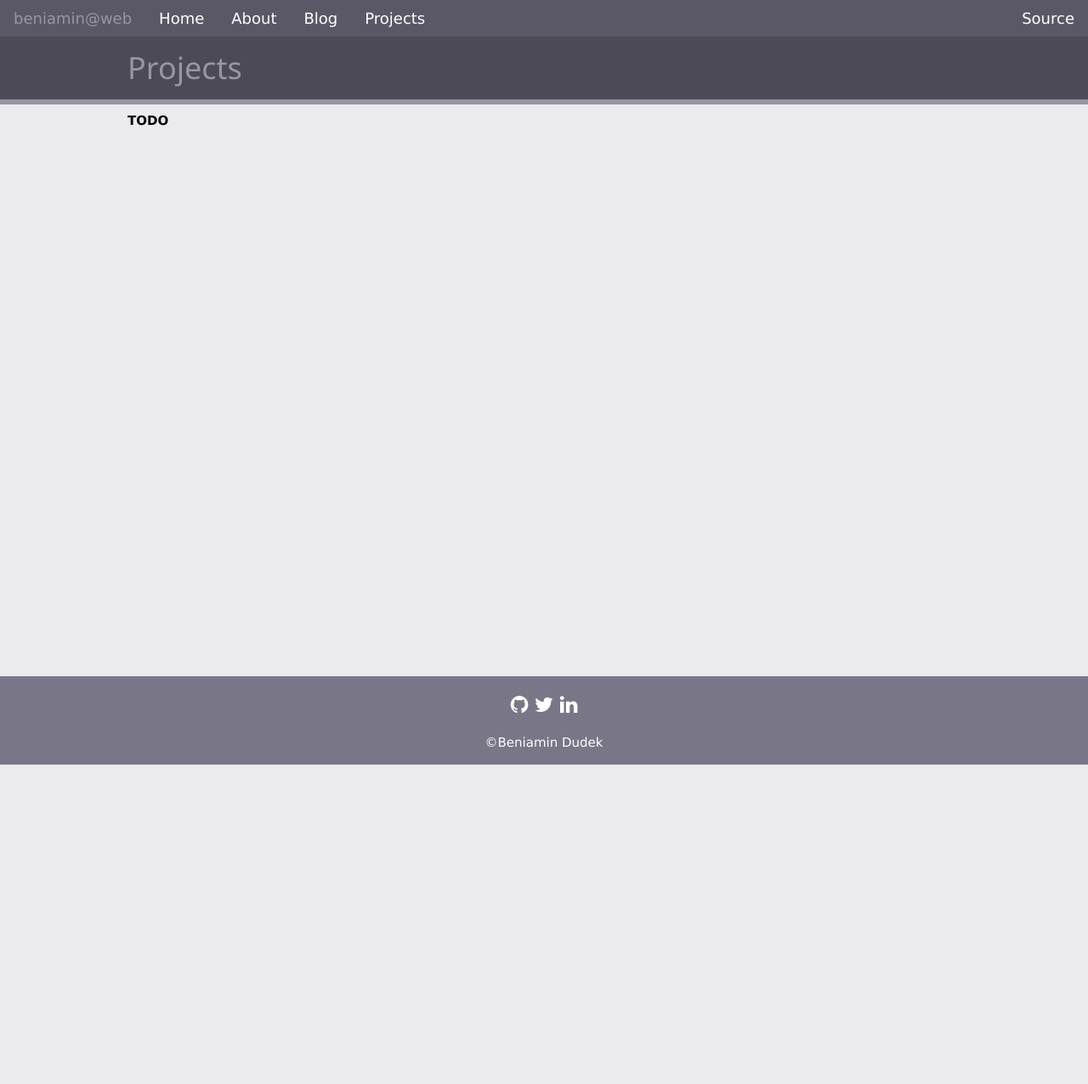
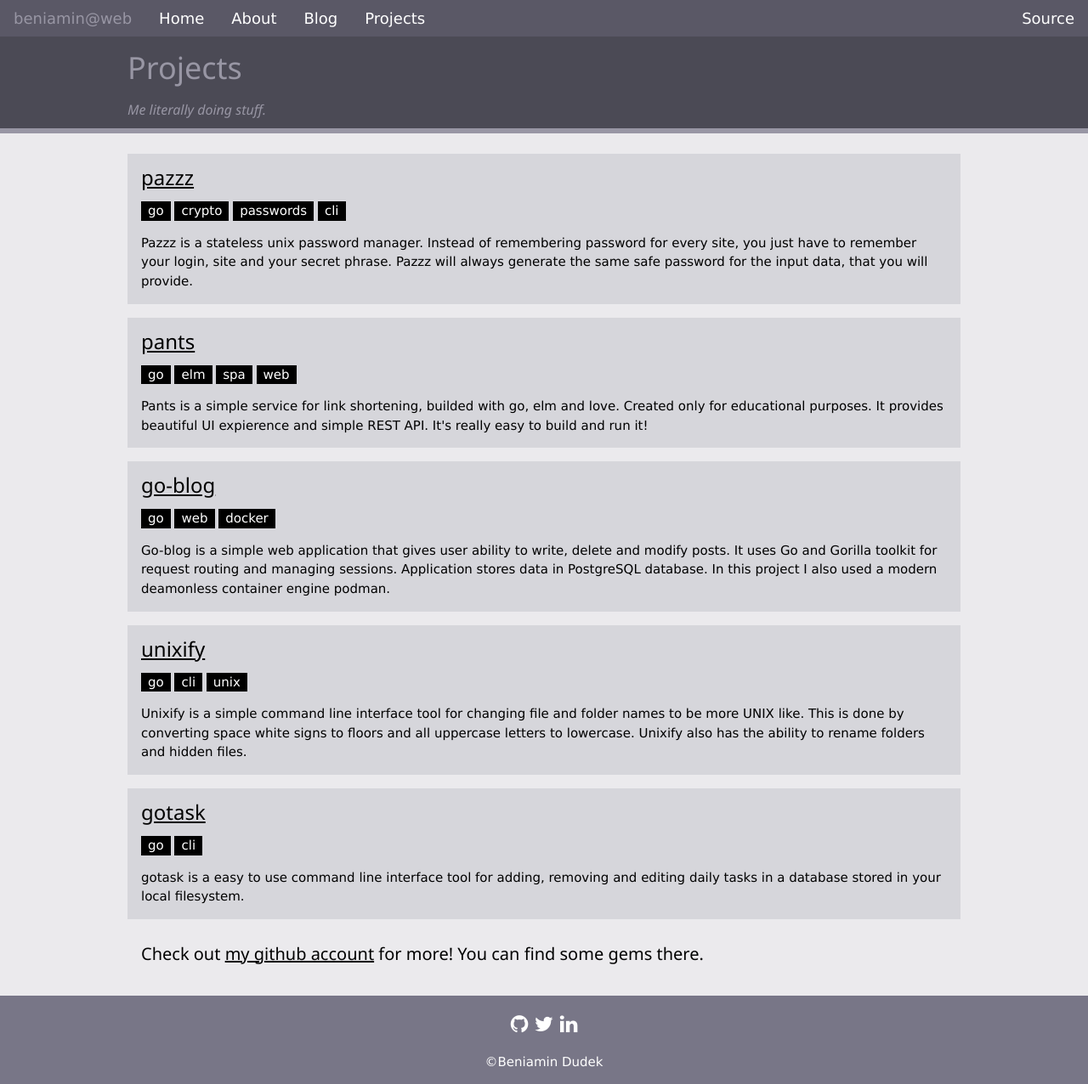
Before and after one commit to thinkofher/thinkofher.github.io, a Jekyll site: the page built from projects.html, in a window 1280 px wide. Shown: the whole page at 85% size. Built offline with Jekyll 4.4.1, drawn with Linux system fonts in a browser that asks for light colours; before the commit the page ends 900 px from its top, so only the background shows below that.

Commit message:
Fulfill project page.

```diff
--- /dev/null
+++ b/_data/projects.yml
@@ -0,0 +1,49 @@
+---
+- name: pazzz
+  url: https://github.com/thinkofher/pazzz
+  tags: [go, crypto, passwords, cli]
+  description: >
+    Pazzz is a stateless unix password manager.
+    Instead of remembering password for every site, you
+    just have to remember your login, site and your secret
+    phrase. Pazzz will always generate the same safe password
+    for the input data, that you will provide.
+
+- name: pants
+  url: https://github.com/thinkofher/pants
+  tags: [go, elm, spa, web]
+  description: >
+    Pants is a simple service for link shortening,
+    builded with go, elm and love. Created only for
+    educational purposes. It provides beautiful UI
+    expierence and simple REST API. It's really easy
+    to build and run it!
+
+- name: go-blog
+  url: https://github.com/thinkofher/go-blog
+  tags: [go, web, docker]
+  description: >
+    Go-blog is a simple web application that gives user
+    ability to write, delete and modify posts. It uses Go
+    and Gorilla toolkit for request routing and managing
+    sessions. Application stores data in PostgreSQL database.
+    In this project I also used a modern deamonless container
+    engine podman.
+
+- name: unixify
+  url: https://github.com/thinkofher/unixify
+  tags: [go, cli, unix]
+  description: >
+    Unixify is a simple command line interface tool for
+    changing file and folder names to be more UNIX like. This
+    is done by converting space white signs to floors and all
+    uppercase letters to lowercase. Unixify also has the ability
+    to rename folders and hidden files.
+
+- name: gotask
+  url: https://github.com/thinkofher/gotask
+  tags: [go, cli]
+  description: >
+    gotask is a easy to use command line interface tool for adding,
+    removing and editing daily tasks in a database stored in your
+    local filesystem.
--- a/projects.html
+++ b/projects.html
@@ -1,5 +1,20 @@
 ---
 title: Projects
+subtitle: Me literally doing stuff.
 layout: default
 ---
-<b>TODO</b>
+{% for project in site.data.projects %}
+<section class="w3-panel w3-theme-l3">
+  <a href="{{ project.url }}"><h3>{{ project.name }}</h3></a>
+  <div>
+    {% for tag in project.tags %}
+      <span class="w3-tag">{{ tag }}</span>
+    {% endfor %}
+  </div>
+  <p>{{ project.description }}</p>
+</section>
+{% endfor %}
+
+<section class="w3-panel">
+  <h4>Check out <a href="{{ site.social.github }}">my github account</a> for more! You can find some gems there.</h4>
+</section>
```
